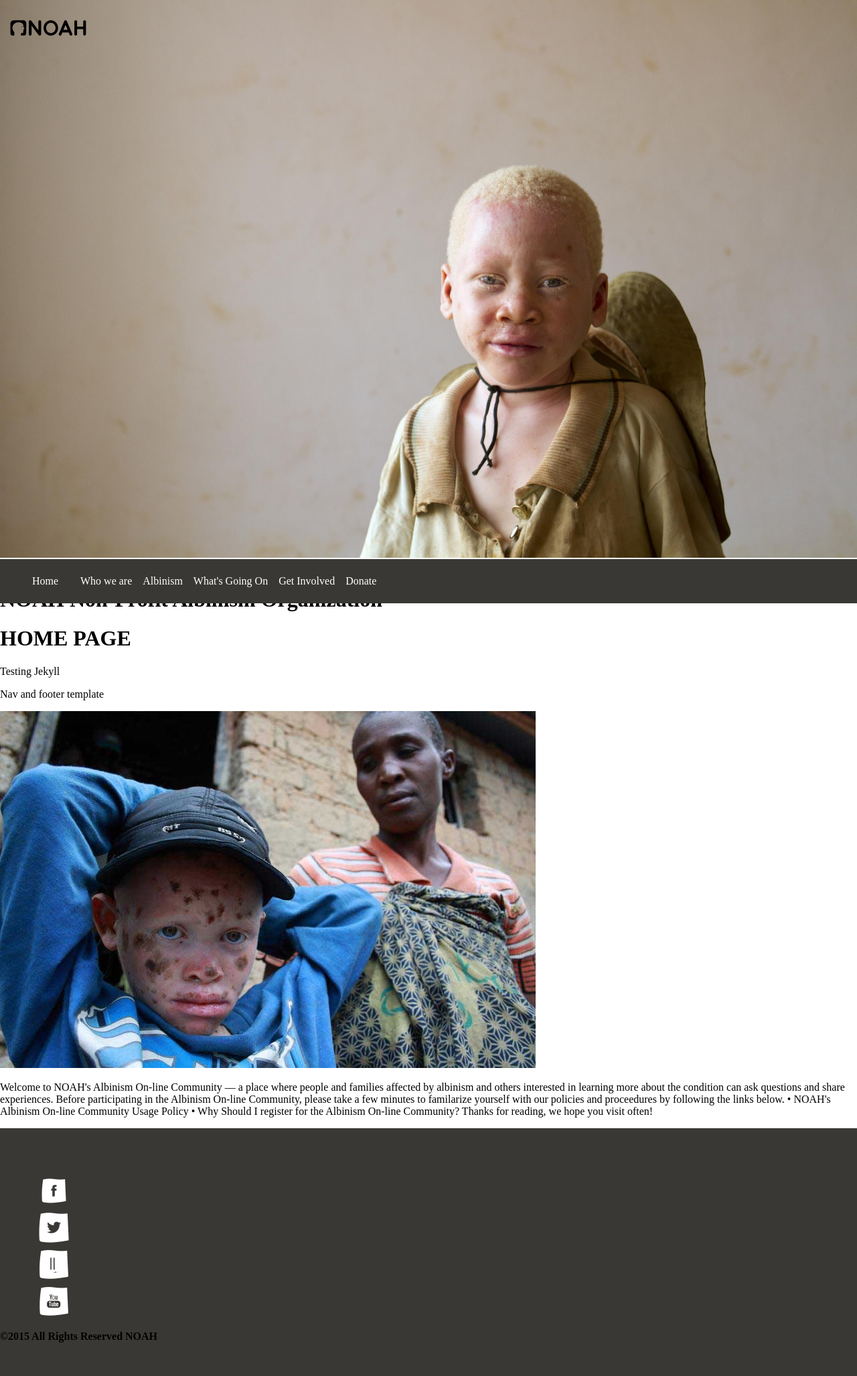
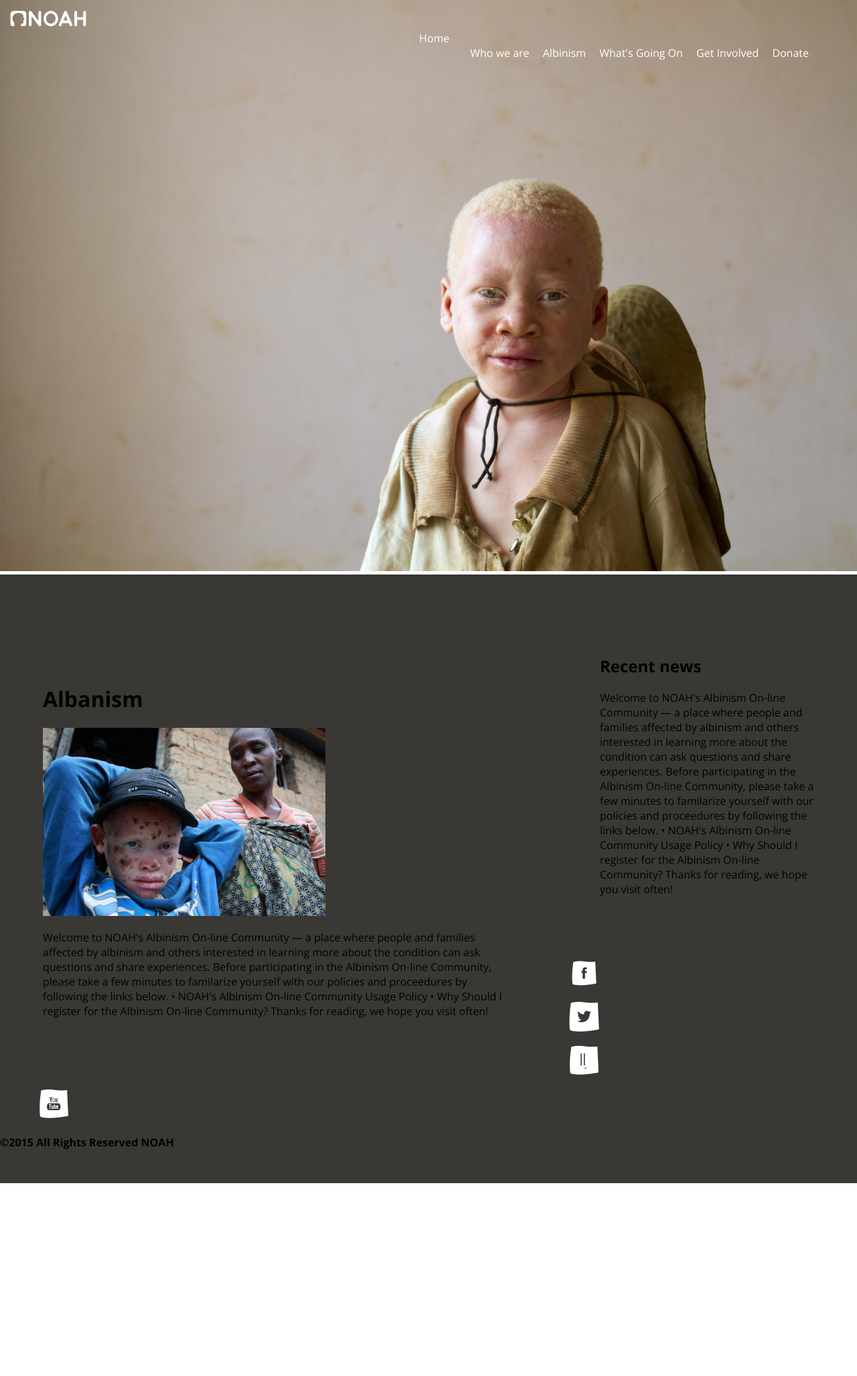
Before and after one commit to lorefranko/noah-albinism, a Jekyll site: the page built from index.html, in a window 1280 px wide. Shown: the whole page at 67% size. Built offline with Jekyll 4.4.1, drawn with Linux system fonts in a browser that asks for light colours; nearby versions of some CDN libraries; Markdown is read by kramdown in place of the engine named in the settings; after the commit the page ends 1767 px from its top, so only the background shows below that.

Commit message:
refactor (main) updated nav style
Updated position and color

```diff
--- a/_includes/nav.html
+++ b/_includes/nav.html
@@ -1,5 +1,6 @@
 
  <nav id="{{include.navid}}">
+  <a href="#top"><img class="logo" src="images/logo-noah-white.svg" alt="logo"></a>
        <ul class="ul-nav-width">
         <li><a href="{{site.baseurl}}/index.html" class="{% if page.url == '/index.html' %}current{% endif %}">Home</a>
 					<ul>
--- a/_layouts/default.html
+++ b/_layouts/default.html
@@ -11,12 +11,11 @@
 <body>
   <div>
 	<header>
-    <a href="#top"><img class="logo" src="images/logo-noah.svg" alt="logo"></a>
-    <img class="main-photo" src="images/angel.jpg" alt="homeangel">
+
     {% include nav.html navid='my-menu' %}
     <a href="#menu" id="my-button">Menu</a>
-
     {% include nav.html navid='full-width-menu' %}
+    <img class="main-photo" src="images/angel.jpg" alt="homeangel">
 	</header>
 
   {{content}}
--- a/css/style.css
+++ b/css/style.css
@@ -1,3 +1,4 @@
+@import url(http://fonts.googleapis.com/css?family=Open+Sans:400,300,600,700);
 @font-face {
   font-family: 'push-menu-custom';
   src: url('../font/push-menu-custom.eot?95902514');
@@ -114,62 +115,89 @@
 /* '' */
 /* line 1, /Users/LorenaFranco/Documents/GDx6/Interactive 5/noah-albinism/scss/components/main */
 body {
-  margin: 0; }
-
-/* line 5, /Users/LorenaFranco/Documents/GDx6/Interactive 5/noah-albinism/scss/components/main */
+  margin: 0;
+  font-family: 'Open Sans', sans-serif;
+  background-color: #fff; }
+
+/* line 7, /Users/LorenaFranco/Documents/GDx6/Interactive 5/noah-albinism/scss/components/main */
 .ul-nav-width li {
   list-style-type: none;
-  font-family: 'helvetica' sans-serif;
-  display: block;
-  padding: 8px;
-  float: left; }
-  /* line 11, /Users/LorenaFranco/Documents/GDx6/Interactive 5/noah-albinism/scss/components/main */
+  display: inline-block;
+  font-weight: 300;
+  padding: 8px; }
+  /* line 12, /Users/LorenaFranco/Documents/GDx6/Interactive 5/noah-albinism/scss/components/main */
   .ul-nav-width li:hover {
-    background-color: red; }
-
-/* line 16, /Users/LorenaFranco/Documents/GDx6/Interactive 5/noah-albinism/scss/components/main */
-a {
-  text-decoration: none; }
-
-/* line 20, /Users/LorenaFranco/Documents/GDx6/Interactive 5/noah-albinism/scss/components/main */
+    background-color: rgba(218, 138, 11, 0.5); }
+
+/* line 17, /Users/LorenaFranco/Documents/GDx6/Interactive 5/noah-albinism/scss/components/main */
+.ul-nav-width {
+  float: right;
+  padding-right: 5%; }
+
+/* line 22, /Users/LorenaFranco/Documents/GDx6/Interactive 5/noah-albinism/scss/components/main */
 .subs {
   display: none; }
 
-/* line 24, /Users/LorenaFranco/Documents/GDx6/Interactive 5/noah-albinism/scss/components/main */
+/* line 26, /Users/LorenaFranco/Documents/GDx6/Interactive 5/noah-albinism/scss/components/main */
 #full-width-menu {
-  margin-top: -20px;
+  margin-top: 0;
   position: absolute;
-  width: 100%;
-  background-color: #3a3835; }
-  /* line 29, /Users/LorenaFranco/Documents/GDx6/Interactive 5/noah-albinism/scss/components/main */
+  width: 100%; }
+  /* line 31, /Users/LorenaFranco/Documents/GDx6/Interactive 5/noah-albinism/scss/components/main */
   #full-width-menu a {
-    color: #fff; }
-
-/* line 34, /Users/LorenaFranco/Documents/GDx6/Interactive 5/noah-albinism/scss/components/main */
+    color: #fff;
+    text-decoration: none; }
+
+/* line 37, /Users/LorenaFranco/Documents/GDx6/Interactive 5/noah-albinism/scss/components/main */
 .logo {
+  z-index: 999;
   width: 150px;
   position: absolute;
-  float: left;
-  margin-left: 0;
-  margin-top: -10px; }
-
-/* line 42, /Users/LorenaFranco/Documents/GDx6/Interactive 5/noah-albinism/scss/components/main */
+  margin-top: -85px; }
+
+/* line 44, /Users/LorenaFranco/Documents/GDx6/Interactive 5/noah-albinism/scss/components/main */
 .main-photo {
   width: 100%;
-  margin-top: -20px; }
+  margin-top: -22px; }
+
+/* ----------Section-1--------*/
+/* line 50, /Users/LorenaFranco/Documents/GDx6/Interactive 5/noah-albinism/scss/components/main */
+.section-1 {
+  margin: 5%; }
+  /* line 52, /Users/LorenaFranco/Documents/GDx6/Interactive 5/noah-albinism/scss/components/main */
+  .section-1 h1 {
+    margin-top: 100px;
+    border: red; }
+
+/* line 58, /Users/LorenaFranco/Documents/GDx6/Interactive 5/noah-albinism/scss/components/main */
+.screen-1-3 {
+  width: 25%;
+  height: auto;
+  float: right;
+  margin-top: 100px; }
+
+/* line 65, /Users/LorenaFranco/Documents/GDx6/Interactive 5/noah-albinism/scss/components/main */
+.screen-2-3 {
+  width: 55%;
+  height: auto;
+  float: left; }
+
+/* line 71, /Users/LorenaFranco/Documents/GDx6/Interactive 5/noah-albinism/scss/components/main */
+.image-2-3 {
+  width: 60%; }
 
 /* ----------FOOTER-----------*/
-/* line 49, /Users/LorenaFranco/Documents/GDx6/Interactive 5/noah-albinism/scss/components/main */
+/* line 77, /Users/LorenaFranco/Documents/GDx6/Interactive 5/noah-albinism/scss/components/main */
 footer {
   background-color: #3a3835;
   /*background: url("...images/dark_dotted_@2X.png");
 	background-size: cover;*/
   padding: 50px 0px 50px 0px; }
-  /* line 54, /Users/LorenaFranco/Documents/GDx6/Interactive 5/noah-albinism/scss/components/main */
+  /* line 82, /Users/LorenaFranco/Documents/GDx6/Interactive 5/noah-albinism/scss/components/main */
   footer li {
     list-style-type: none; }
 
-/* line 59, /Users/LorenaFranco/Documents/GDx6/Interactive 5/noah-albinism/scss/components/main */
+/* line 87, /Users/LorenaFranco/Documents/GDx6/Interactive 5/noah-albinism/scss/components/main */
 #my-footer a {
   color: #fff;
   font-size: 3em; }
--- a/index.html
+++ b/index.html
@@ -1,15 +1,23 @@
 ---
 layout: default
 ---
-  <h1>NOAH Non-Profit Albinism Organization</h1>
-  <h1>HOME PAGE</h1>
-	<p>Testing Jekyll</p>
-	<p>Nav and footer template</p>
-
-	<img src="images/blue.jpg" alt="blue">
+<div class="section-1 screen-2-3">
+  <h1>Albanism</h1>
+	<img src="images/blue.jpg" class="image-2-3" alt="blue">
 	<p>Welcome to NOAH's Albinism On-line Community — a place where people and families affected by albinism and others interested in learning more about the condition can ask questions and share experiences.
 Before participating in the Albinism On-line Community, please take a few minutes to familarize yourself with our policies and proceedures by following the links below.
 	•	NOAH's Albinism On-line Community Usage Policy
 	•	Why Should I register for the Albinism On-line Community?
 Thanks for reading, we hope you visit often!
-</p>
+	</p>
+</div>
+
+<div class="section-1 screen-1-3">
+	<h2>Recent news</h2>
+		<p>Welcome to NOAH's Albinism On-line Community — a place where people and families affected by albinism and others interested in learning more about the condition can ask questions and share experiences.
+Before participating in the Albinism On-line Community, please take a few minutes to familarize yourself with our policies and proceedures by following the links below.
+	•	NOAH's Albinism On-line Community Usage Policy
+	•	Why Should I register for the Albinism On-line Community?
+Thanks for reading, we hope you visit often!
+	</p>
+</div>
--- a/scss/style.scss
+++ b/scss/style.scss
@@ -3,6 +3,7 @@
 @import "mixins";
 
 // Component rules
+@import url(http://fonts.googleapis.com/css?family=Open+Sans:400,300,600,700);
 @import "components/push-menu-custom";
 @import "components/fontello";
 @import "components/main";
```
Also changed, not shown: scss/components/_main.scss (+40 -12 lines), images/logo-noah-white.svg (added), 1 other file.
